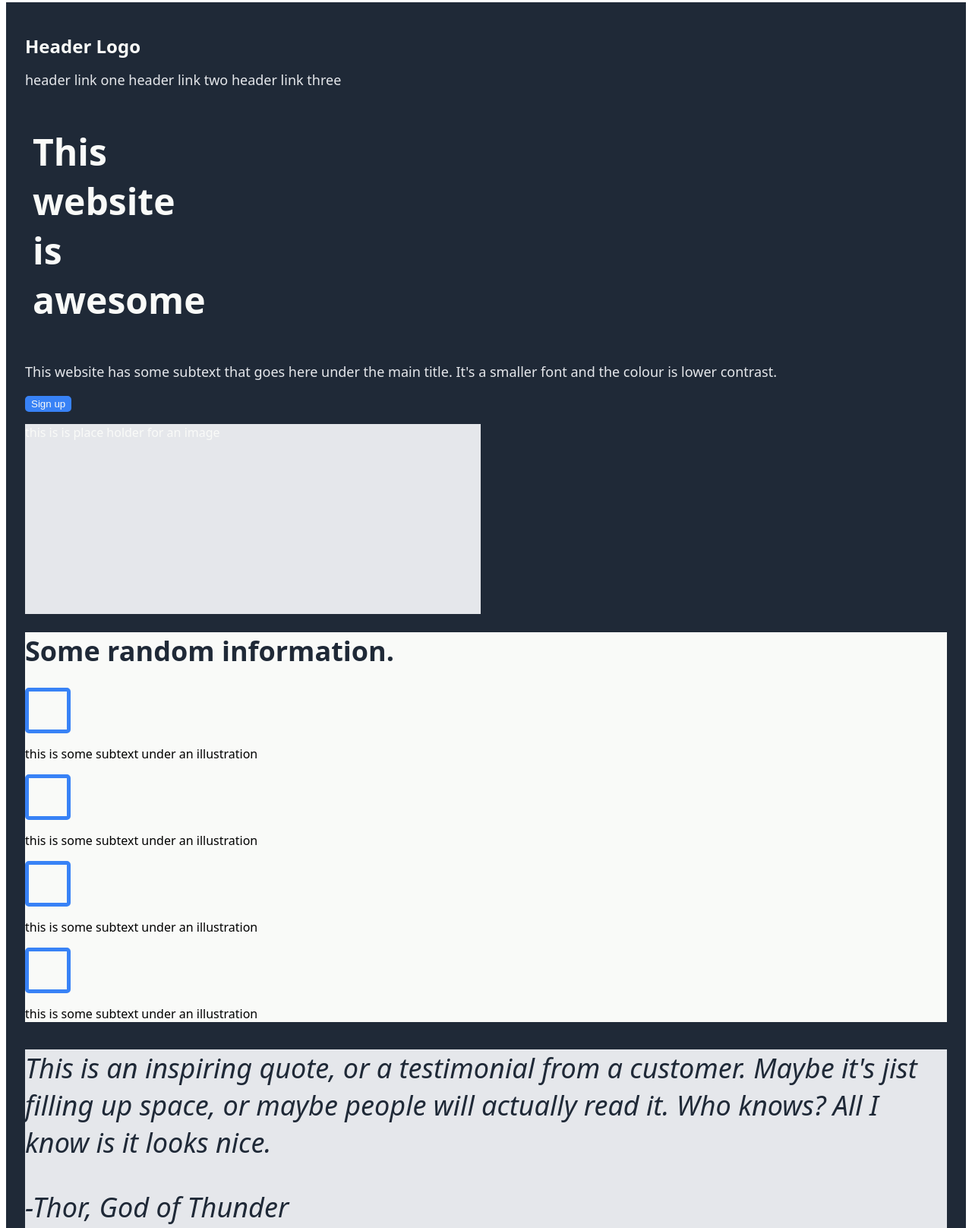
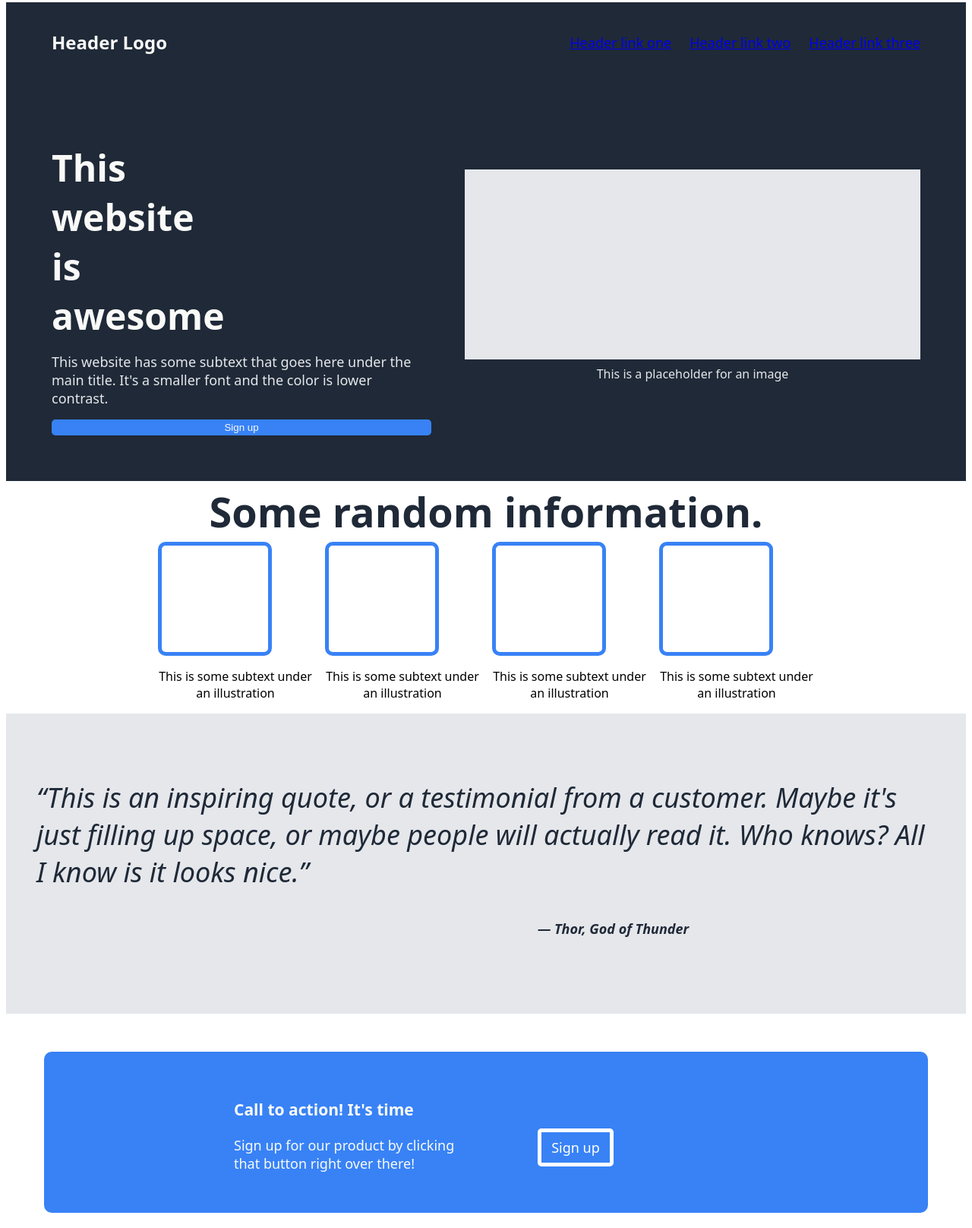
Before and after one commit to samjbell/git_2025, a plain HTML site: page odin-landing-page/index.html in a window 1280 px wide. Shown: the part 5-1621 px from the top of the page at 76% size. Drawn offline with Linux system fonts and the light colour scheme.

Commit message:
updates to odin landing page

```diff
--- a/odin-landing-page/index.html
+++ b/odin-landing-page/index.html
@@ -1,60 +1,84 @@
 <!DOCTYPE html>
 <html lang="en">
 <head>
-    <meta charset="UTF-8">
-    <meta name="viewport" content="width=device-width, initial-scale=1.0">
-    <title>The Odin Project Landing Page</title>
-    <link rel="stylesheet" href="styles.css">
+  <meta charset="UTF-8">
+  <meta name="viewport" content="width=device-width, initial-scale=1.0">
+  <title>The Odin Project Landing Page</title>
+  <link rel="stylesheet" href="styles.css">
 </head>
 <body>
-<div class="hero-container">
-<h1 id="headerlogo">Header Logo</h1>
-    <div id="headernav">
-        <link>header link one</link>
-        <link>header link two</link>
-        <link>header link three</link>
+
+  <header class="hero-container">
+    <h1 class="header-logo">Header Logo</h1>
+    <nav class="header-nav">
+      <a href="#">Header link one</a>
+      <a href="#">Header link two</a>
+      <a href="#">Header link three</a>
+    </nav>
+  </header>
+
+    <section class="hero-content">
+      <div class="hero-left">
+        <h2 class="awesome-header">This website is awesome</h2>
+        <p class="subtext">
+        This website has some subtext that goes here under the main title.
+        It's a smaller font and the color is lower contrast.
+        </p>
+        <button class="first-button">Sign up</button>
+      </div>
     </div>
-    <div>
-        <h2 id="awesomeheader"> This website is awesome </h2>
-        <p id="subtext">
-            This website has some subtext that goes here under the main title. It's a smaller font and the colour is lower contrast.
-        </p>
-        <button id="firstbutton">Sign up</button>
-        <p = id="placeholder">
-            this is is place holder for an image
-        </p>
+    <div class="placeholder-container">
+      <div class="placeholder-square"></div>
+      <p class="placeholder-text">This is a placeholder for an image</p>
     </div>
-  <div class="flex-container">
-    <h1 id="randomheader">Some random information.</h1>
-    <div class="square"></div>
-    <p>this is some subtext under an illustration</p>
-    <div class="square"></div>
-    <p>this is some subtext under an illustration</p>
-    <div class="square"></div>
-    <p>this is some subtext under an illustration</p>
-    <div class="square"></div>
-    <p>this is some subtext under an illustration</p>
-  </div>
+  </section>
 
-<div class="thunderquote">
-<p>
-    This is an inspiring quote, or a testimonial from a customer. Maybe it's jist filling up space, or maybe people will actually read it. Who knows? All I know is it looks nice.
-</p>
-<div>
-<p class="author">
-    -Thor, God of Thunder
-</p>
-  </div>
+  <main>
+    <section class="info-section">
+      <div class="randominfo">
+         <h2>Some random information.</h2>
+         </div>
+      <div class="info-grid">
+        <div class="info-item">
+          <div class="square"></div>
+          <p>This is some subtext under an illustration</p>
+        </div>
+        <div class="info-item">
+          <div class="square"></div>
+          <p>This is some subtext under an illustration</p>
+        </div>
+        <div class="info-item">
+          <div class="square"></div>
+          <p>This is some subtext under an illustration</p>
+        </div>
+        <div class="info-item">
+          <div class="square"></div>
+          <p>This is some subtext under an illustration</p>
+        </div>
+      </div>
+    </section>
 
-<div class="calltoaction">
-    <h3>
-        Call to action! It's time
-    </h3>
-    <p id="call"> Sign up fopr our product by clicking that button right over there!
-        </p>
-        <button class="callbutton">Sign up</button>
-    </div>
-</div>
-<footer class="footer">Copyright © The Odin Project 2025</footer>
+    <section class="quote-section">
+      <blockquote>
+        “This is an inspiring quote, or a testimonial from a customer. Maybe it's just filling up space, or maybe people will actually read it. Who knows? All I know is it looks nice.”
+      </blockquote>
+      <p class="author">— Thor, God of Thunder</p>
+    </section>
+
+    <section class="call-to-action">
+      <div class="cta-callout">
+        <h3>Call to action! It's time</h3>
+        <p>Sign up for our product by clicking that button right over there!</p>
+        </div>
+        <div class="cta-button-container">
+        <button class="cta-button">Sign up</button>
+        </div>
+    </section>
+  </main>
+
+  <footer class="footer">
+    Copyright © The Odin Project 2025
+  </footer>
+
 </body>
 </html>
--- a/odin-landing-page/styles.css
+++ b/odin-landing-page/styles.css
@@ -1,98 +1,202 @@
 .hero-container {
-    background-color: #1F2937 ;
-    padding: 25px;
-    flex-basis: 2;
+    display: flex;
+    justify-content: space-between;
+    align-items: center;
+    background-color: #1F2937;
     font-family: system-ui, -apple-system, BlinkMacSystemFont, 'Segoe UI', Roboto, Oxygen, Ubuntu, Cantarell, 'Open Sans', 'Helvetica Neue', sans-serif;
+    padding: 20px 60px;
+
 }
 
-#headerlogo {
+.header-logo {
     font-size: 24px;
     color: #F9FAF8;
 }
 
-#headernav {
+.header-nav {
     color: #E5E7EB;
     font-size: 18px;
+    display: flex;
+    gap: 24px;
+}
+
+.hero-content {
+    display: flex;
+    justify-content: space-between;
+    align-items: center;
+    background-color:#1F2937;
+    color: #E5E7EB;
+    font-family: system-ui, -apple-system, BlinkMacSystemFont, 'Segoe UI', Roboto, Oxygen, Ubuntu, Cantarell, 'Open Sans', 'Helvetica Neue', sans-serif;
+    padding: 60px 60px;
+}
+
+.hero-left {
+    display: flex;
+    flex-direction: column;
+    justify-content: center;
+    gap: 16px;
+    max-width: 500px;
 
 }
 
-#awesomeheader {
+.awesome-header {
     font-weight: 900;
     font-size: 48px;
     color: #f9faf8;
-    display: flex;
     width: 10px;
-    padding: 10px;
+    padding-top: 20px;
+    margin: 0px;
 }
 
-#subtext {
+.subtext {
     color: #E5E7EB;
     font-size: 18px;
+    margin: 0px;
 }
 
-#placeholder {
-    border: 4px;
-    background-color: #E5E7EB;
-    width: 600px;
-    height: 250px;
-    color: #F9FAF8;
-}
-
-#firstbutton {
+.first-button {
     border: 2px solid #3882F6;
     border-radius: 5px;
     background-color: #3882F6;
     color: #F9FAF8;
 }
 
-.flex-container {
-    background-color: #f9faf8;
-    font-family: system-ui, -apple-system, BlinkMacSystemFont, 'Segoe UI', Roboto, Oxygen, Ubuntu, Cantarell, 'Open Sans', 'Helvetica Neue', sans-serif;
+.placeholder-container {
+    display: flex;
+    flex-direction: column;
+    align-items: center;
+    color: #F9FAF8;
 }
 
-#randomheader {
-    font-weight: 900;
-    font-size: 36px;
+.placeholder-square{
+    background-color: #E5E7EB;
+    width: 600px;
+    height: 250px;
+    display: flex;
+    justify-content: center;
+    align-items: center;
     color: #1F2937;
 }
 
+.placeholder-text {
+    color: #e5e7eb;
+    margin-top: 8px;
+
+}
+
+
+
+.randominfo {
+    display: flex;
+    justify-content: center;
+    align-items: center;
+    height: 10vh;
+    margin: 0;
+    font-weight: 900;
+    font-size: 36px;
+    font-family: system-ui, -apple-system, BlinkMacSystemFont, 'Segoe UI', Roboto, Oxygen, Ubuntu, Cantarell, 'Open Sans', 'Helvetica Neue', sans-serif;
+    color: #1F2937;
+}
+
+.info-grid {
+    display: flex;
+    font-family: system-ui, -apple-system, BlinkMacSystemFont, 'Segoe UI', Roboto, Oxygen, Ubuntu, Cantarell, 'Open Sans', 'Helvetica Neue', sans-serif;
+    align-items: center;
+    gap: 16px;
+    padding-left: 200px;
+    padding-right: 200px;
+    text-align: center;
+}
+
+
 .square {
+    display: flex;
     border-style: solid;
     border-width: 5px;
     border-color: #3882F6;
-    border-radius: 5px;
-    height: 50px;
-    width: 50px;
+    border-radius: 10px;
+    height: 100px;
+    width: 100px;
+    padding: 20px;
 }
 
-.thunderquote {
+.quote-section {
     background-color: #e5e7eb;
     font-size: 36px;
     font-weight: lighter;
     font-style: italic;
     color: #1F2937;
-}
+    font-family: system-ui, -apple-system, BlinkMacSystemFont, 'Segoe UI', Roboto, Oxygen, Ubuntu, Cantarell, 'Open Sans', 'Helvetica Neue', sans-serif;
+    display: flex;
+    flex-direction: column;
+    padding-top: 50px;
+    padding-bottom: 100px;
 
-.calltoaction {
-    background-color: #3882F6;
-    color:#F9FAF8;
-    font-size: 18px;
-    font-weight: normal;
-    font-style: normal;
 
 }
 
-.callbutton {
+.author {
+    display: flex;
+    font-weight: bold;
+    font-size: 18px;
+    text-align: right;
+    padding-left: 700px;
+    padding-top: 2px;
+    margin: 0;
+
+}
+
+.call-to-action {
+    display: flex;
+    background-color: #3882F6;
+    padding-left: 250px;
+    padding-top: 40px;
+    margin: 50px;
+    border-radius: 10px;
+
+
+}
+
+.cta-callout {
+    display: block;
+    align-self: flex-start;
+    background-color: #3882F6;
+    font-family: system-ui, -apple-system, BlinkMacSystemFont, 'Segoe UI', Roboto, Oxygen, Ubuntu, Cantarell, 'Open Sans', 'Helvetica Neue', sans-serif;
+    color:#F9FAF8;
+    font-size: 18px;
+    font-weight: lighter;
+    font-style: lighter;
+    padding-bottom: 35px;
+    width: 300px;
+
+}
+
+.cta-button-container {
+    display: flex;
+    justify-content: flex-end;
+    align-items: center;
+    padding-right: 50px;
+    padding-left: 100px;
+    background-color: #3882F6;
+
+}
+.cta-button {
+    background-color: #3882F6;
+    font-family: system-ui, -apple-system, BlinkMacSystemFont, 'Segoe UI', Roboto, Oxygen, Ubuntu, Cantarell, 'Open Sans', 'Helvetica Neue', sans-serif;
+    font-size: 18px;
     border: 5px solid white;
     background-color: #3882F6;
     width: 100px;
     height: 50px;
     border-radius: 5px;
-    color: white
-
+    color: white;
 }
 
 .footer {
     background-color: #1F2937;
     color: #f9faf8;
+    font-size: 18px;
+    font-family: system-ui, -apple-system, BlinkMacSystemFont, 'Segoe UI', Roboto, Oxygen, Ubuntu, Cantarell, 'Open Sans', 'Helvetica Neue', sans-serif;
+    padding: 50px;
+    text-align: center;
 }
```
Also changed, not shown: 2 other files.
